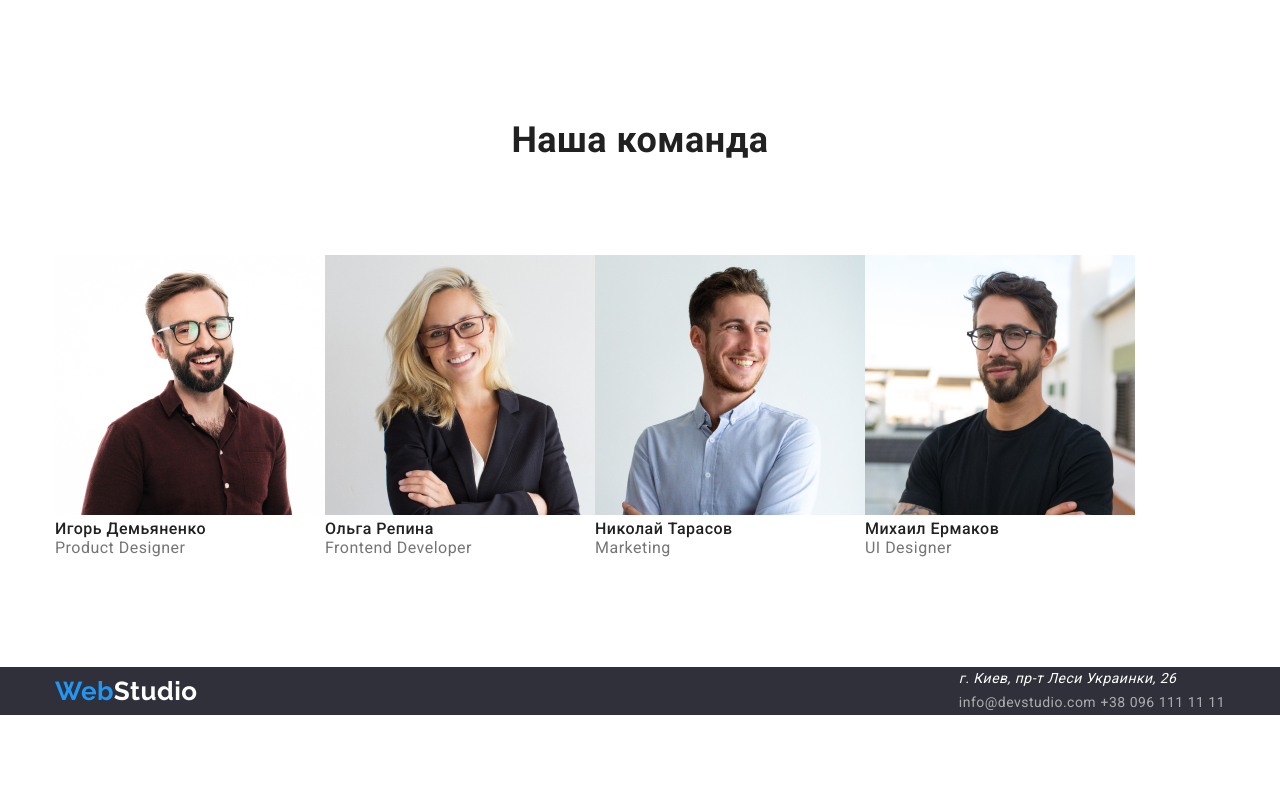
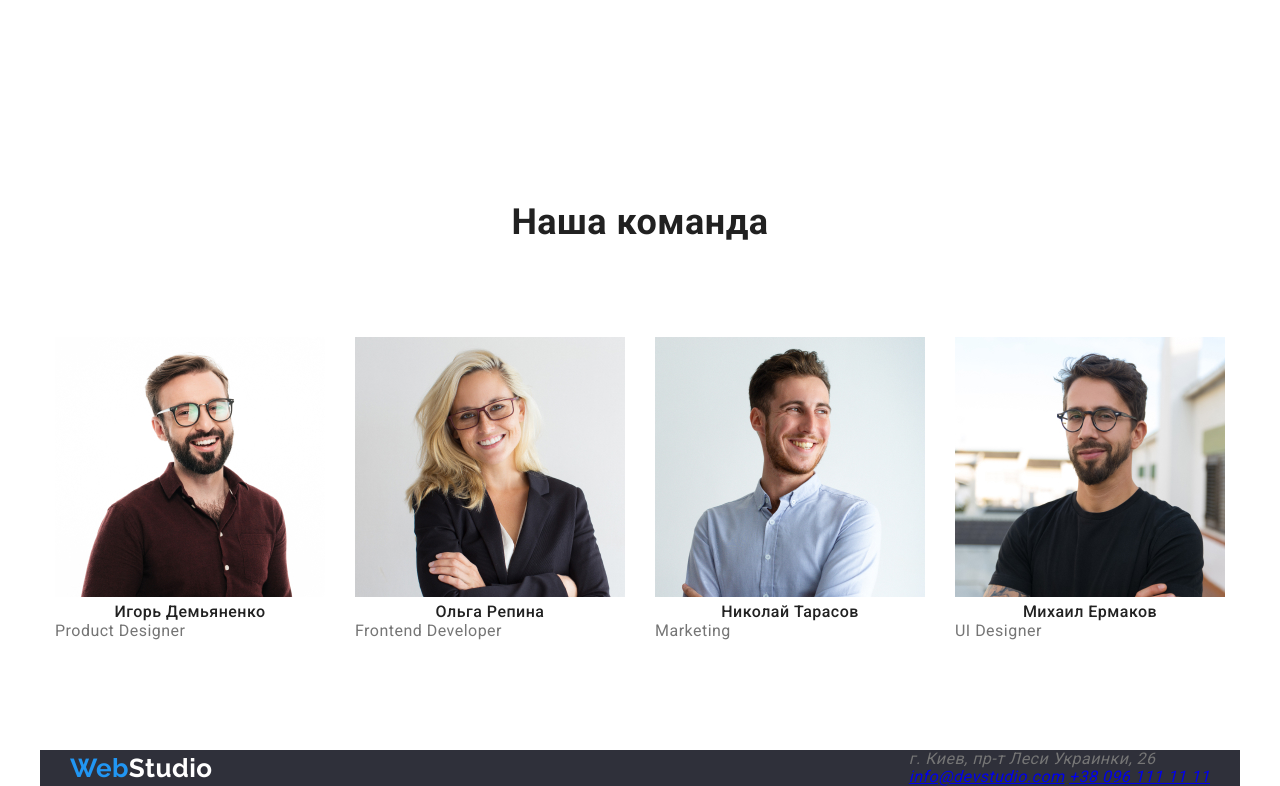
Before and after one commit to zenya385/goit-markup-hw-03, a plain HTML site: page index.html in a window 1280 px wide. Shown: the part 1555-2341 px from the top of the page. Before the commit the page ends 2270 px from the top, so only its background shows below. Drawn offline with nearby package versions, Linux system fonts and the light colour scheme.

Commit message:
add changes

```diff
--- a/css/style.css
+++ b/css/style.css
@@ -54,7 +54,6 @@ ul {
 
 /* memu-nav */
 .page-header {
-  /* border: 1px solid #ececec; */
 }
 .logo {
   color: #000000;
@@ -180,7 +179,6 @@ ul {
 }
 
 .feacher-item {
-  margin-right: 30px;
 }
 .feacher-item:not(:last-child) {
   margin-right: 30px;
@@ -209,17 +207,29 @@ ul {
 /* section-work */
 
 .section-work-item {
-  display: flex;
-  justify-content: space-around;
+  /* margin-right: 30px; */
 }
+.section-work-item:not(:last-child) {
+  margin-right: 30px;
+}
+
 .work-list {
-  /* margin-top: 94px; */
+  margin-right: 30px;
+  margin-top: 94px;
 }
 
 .team-list {
-  /* display: flex; */
+  display: flex;
   margin-top: 94px;
 }
+
+.team-item {
+  margin-right: 30px;
+}
+.team-item:not(:last-child) {
+  margin-right: 30px;
+}
+
 .section-title {
   margin-top: 0 94px;
   display: block;
@@ -231,6 +241,7 @@ ul {
 }
 
 .section-title-man {
+  text-align: center;
   color: var(--title-text-color);
   font-weight: 500;
   font-size: 16px;
@@ -243,7 +254,15 @@ ul {
 
 /* footer */
 .page-footer {
+  width: 1200px;
+  padding: 0 15px;
+  margin: 0 auto;
+  box-sizing: border-box;
+  display: flex;
   background: #2f303a;
+}
+.footer {
+  display: block;
 }
 
 .page-footer .logo:hover,
@@ -255,21 +274,16 @@ ul {
   color: var(--primary-white-color);
 }
 
-.footer-address .text {
+.footer-address .text-mail .text-tel:hover,
+.footer-address .text-mail .text-tel:focus {
+  color: var(--accent-color);
+}
+
+.footer-address .text-mail .text-tel {
+  font-style: normal;
   font-size: 14px;
   line-height: 1.71;
   color: var(--primary-white-color);
-}
-
-.footer-address .text-1:hover,
-.footer-address .text-1:focus {
-  color: var(--accent-color);
-}
-.footer-address .text-1 {
-  font-style: normal;
-  font-size: 14px;
-  line-height: 1.71;
-  color: rgba(255, 255, 255, 0.6);
   text-decoration: none;
   cursor: default;
 }
@@ -300,6 +314,10 @@ ul {
   cursor: pointer;
   color: var(--title-text-color);
 }
+.filter-list {
+  display: flex;
+  flex-direction: row;
+}
 
 /* project */
 
@@ -325,7 +343,7 @@ ul {
 .project-item:nth-child(3n) {
   margin-right: 0;
 }
-.project-list:nth-last-child(-n=3) {
+.project-list:nth-last-child(-n + 3) {
   margin-bottom: 0;
 }
 
@@ -340,3 +358,10 @@ ul {
   letter-spacing: 0.03em;
   color: var(--primary-text-color);
 }
+
+/* .page-footer {
+  border: 1px solid red;
+}
+
+/* .footer {
+  flex-direction: column;} */
--- a/index.html
+++ b/index.html
@@ -96,22 +96,22 @@
             <h2 class="section-title">Наша команда</h2>
             <div class="container">
             <ul class="team-list list">
-                <li>
+                <li class="team-item">
                     <img src="./images/img4.jpg" alt="фото дизайнера продуктов" width="270">
                     <h3 class="section-title-man">Игорь Демьяненко</h3>
                     <p class="text">Product Designer</p>
                 </li>
-                <li>
+                <li class="team-item">
                     <img src="./images/img5.jpg" alt="фото фронтенд-разработчика" width="270">
                     <h3 class="section-title-man">Ольга Репина</h3>
                     <p class="text">Frontend Developer</p>
                 </li>
-                <li>
+                <li class="team-item">
                     <img src="./images/img6.jpg" alt="фото маркетолога" width="270">
                     <h3 class="section-title-man">Николай Тарасов</h3>
                     <p class="text">Marketing</p>
-                </li>
-                <li>
+                </li class="team-item">
+                <li class="team-item">
                     <img src="./images/img7.jpg" alt="фото UI дизайнера" width="270">
                     <h3 class="section-title-man">Михаил Ермаков</h3>
                     <p class="text">UI Designer</p>
@@ -126,8 +126,8 @@
         <a href="./index.html" class="logo"> <span class="logo-web">Web</span>Studio</a>
         <address class="footer-address">
             <p class="text">г. Киев, пр-т Леси Украинки, 26</p>
-            <a class="text-1" href="mailto:http//info@devstudio.com">info@devstudio.com</a>
-            <a class="text-1" href="tel:+380961111111">+38 096 111 11 11</a>
+            <a class="text-mail" href="mailto:http//info@devstudio.com">info@devstudio.com</a>
+            <a class="text-tel" href="tel:+380961111111">+38 096 111 11 11</a>
         </address>
         </div>
     </footer>
```
Also changed, not shown: portfolio.html (+3 -3 lines).
